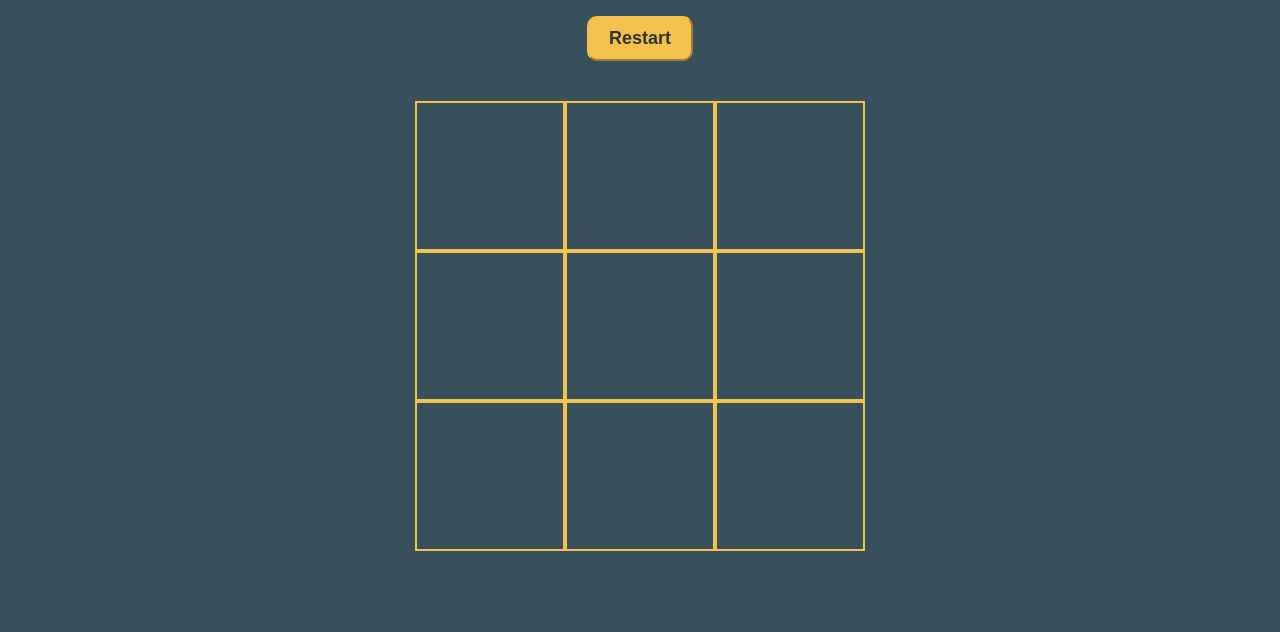
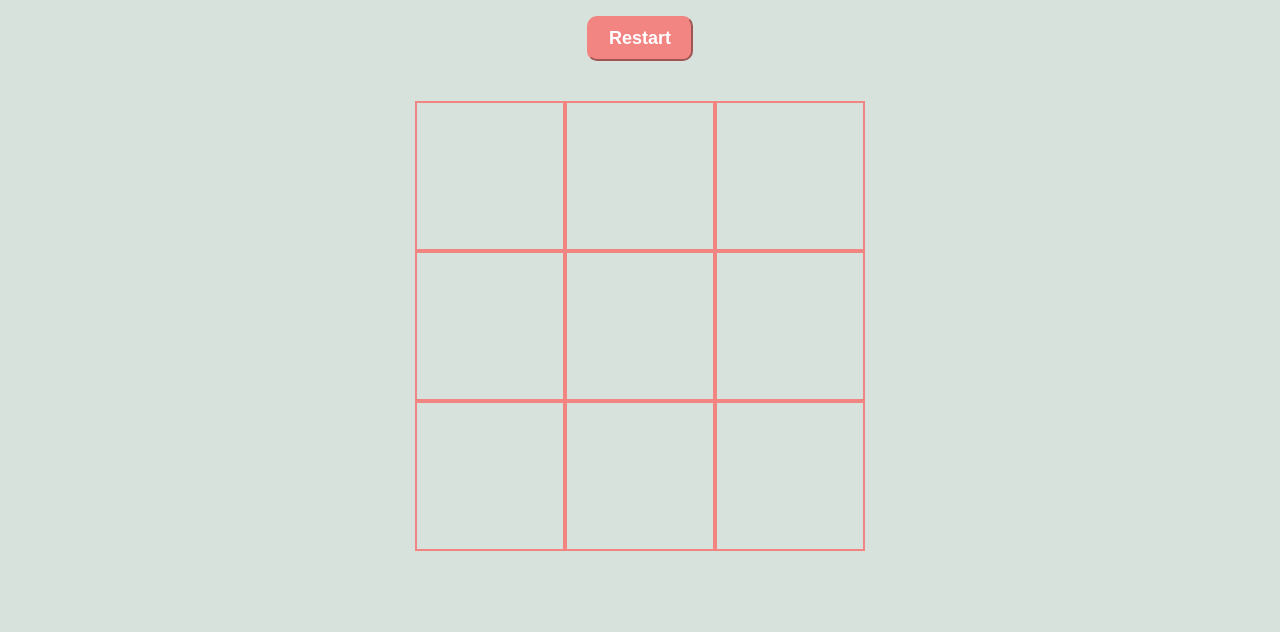
Before and after one commit to Amalmd/Tic-Tac-Toe, a plain HTML site: page index.html in a window 1280 px wide. Shown: the part 168-800 px from the top of the page. Drawn offline with Linux system fonts and the light colour scheme; files whose address does not match are found by name; a web font is replaced by a local one.

Commit message:
second commit

```diff
--- a/style.css
+++ b/style.css
@@ -5,8 +5,8 @@
 }
 
 :root{
-    --orange: #F2C14E;
-    --winning-blocks: #2d414b;
+    --orange: #f28482;
+    --winning-blocks: #f5cac3;
 }
 
 body{
@@ -27,7 +27,7 @@ h1 {
     justify-content: center;
     align-items: center;
     flex-direction: column;
-    background-color: #37505C;
+    background-color: #d8e2dc;
 }
 
 #gameBoard {
@@ -56,7 +56,7 @@ button {
     padding: 10px 20px;
     border-radius: 10px;
     background-color: var(--orange);
-    color: #333;
+    color: #fff;
     border-color: var(--orange);
     font-size: 18px;
     transition: 200ms transform;
```
